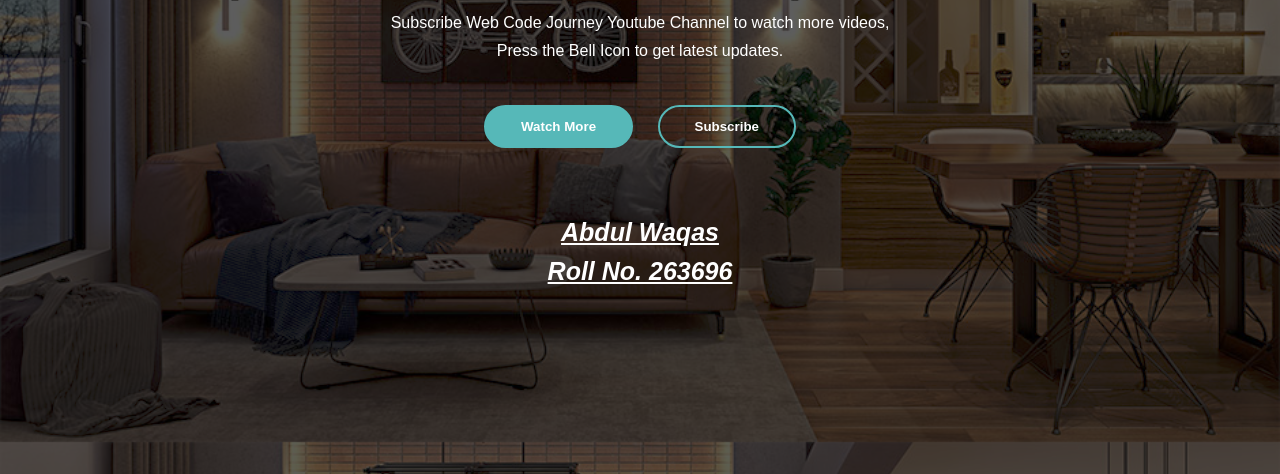
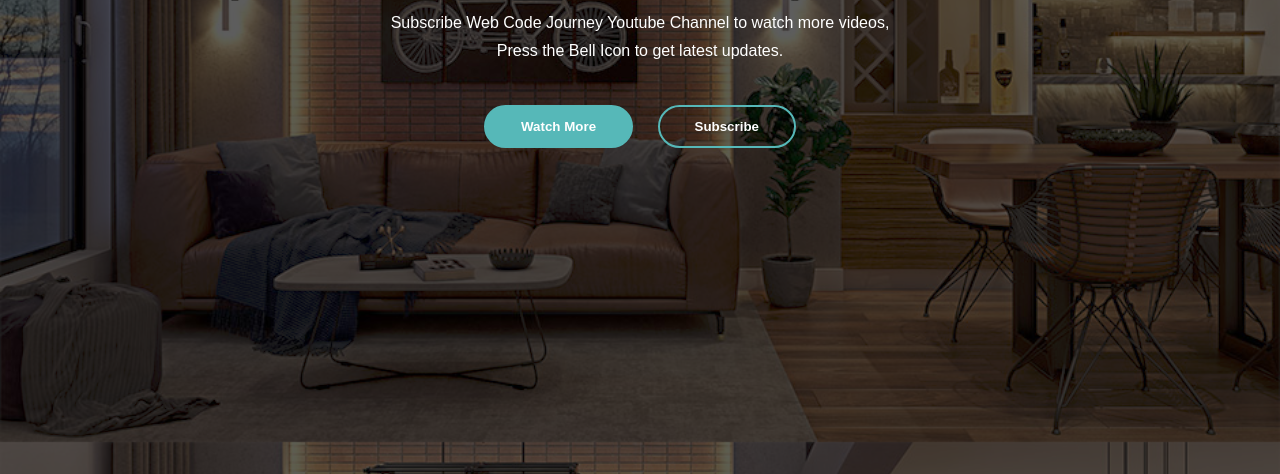
Before and after one commit to abdulwaqas17/House-Design_Assignment-13, a plain HTML site: page index.html in a window 1280 px wide. Shown: the part 326-800 px from the top of the page. Drawn offline with Linux system fonts and the light colour scheme.

Commit message:
some changes

```diff
--- a/index.html
+++ b/index.html
@@ -49,10 +49,10 @@
 
     </div>
 
-    <div class="webDeveloper">
+    <!-- <div class="webDeveloper">
         <p>Abdul Waqas</p>
         <p>Roll No. 263696</p>
-    </div>
+    </div> -->
 
 </body>
 </html>
--- a/style.css
+++ b/style.css
@@ -69,6 +69,7 @@ button{
     border: 2px solid rgb(86, 184, 184);
     color: white;
     font-weight: 700;
+    cursor: pointer;
 }
 
 .f-button{
```
